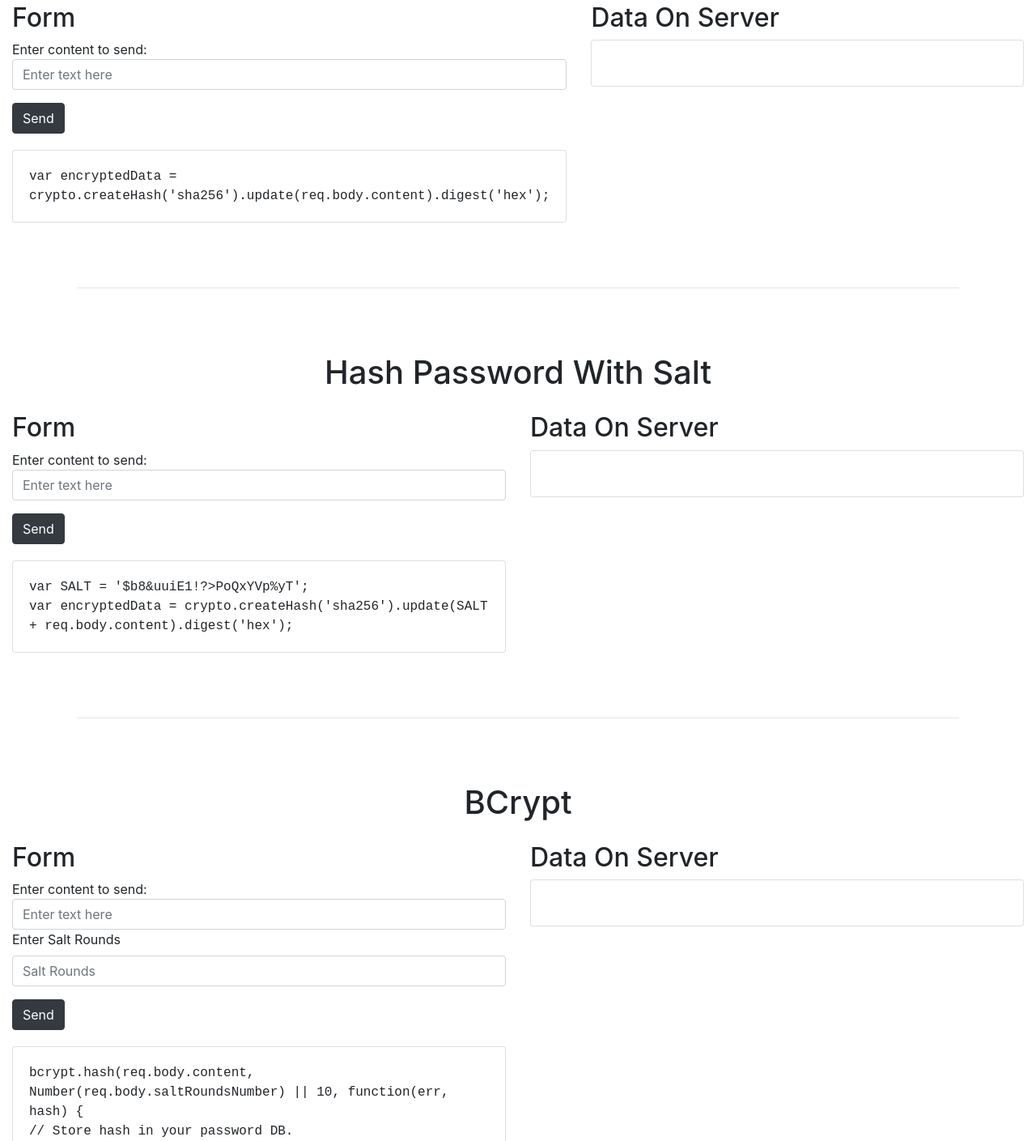
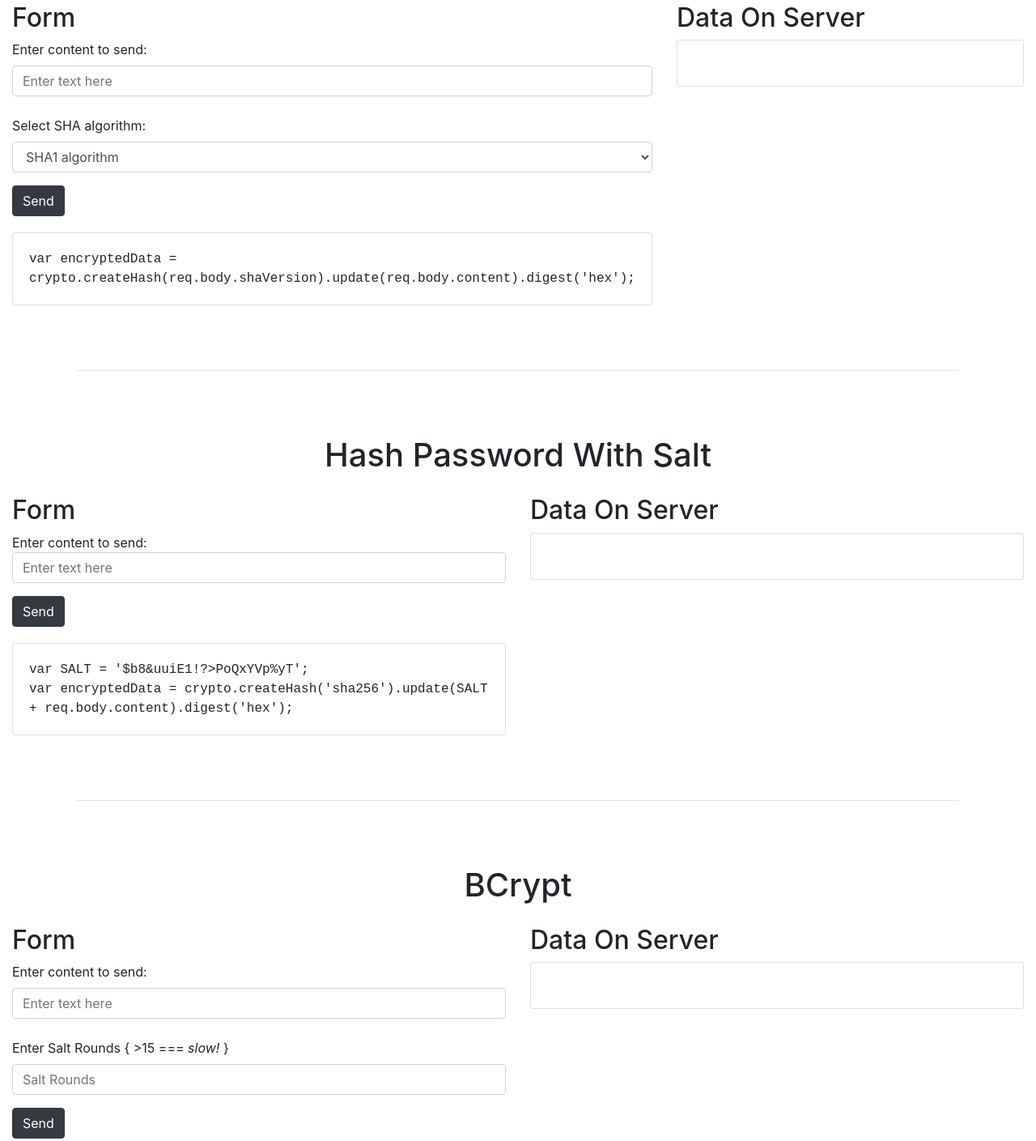
Before and after one commit to mark-carlson/Password-Hashing-Demo, a website: page public/index.html in a window 1280 px wide. Shown: the part 70-1479 px from the top of the page at 81% size. Drawn offline with nearby package versions, Linux system fonts and the light colour scheme.

Commit message:
Enabled dynamic SHA algorithm selection

```diff
--- a/public/index.html
+++ b/public/index.html
@@ -37,14 +37,20 @@
                   <h2>Form</h2>
                   <form id="form-data">
                   <div class="form-group">
-                    <lable for="content">Enter content to send:</lable>
+                    <label for="content">Enter content to send:</label>
                     <input type="text" id="content" name="content" placeholder="Enter text here" class="form-control" />
+                    <br />
+                    <label for="shaVersion">Select SHA algorithm:</label>
+                    <select id="shaVersion" name='shaVersion' class="form-control">
+                        <option value="sha1">SHA1 algorithm</option>
+                        <option value="sha256">SHA256 algorithm</option>
+                    </select>
                   </div>
                     <button id="send-data" type="submit" class="btn btn-dark">Send</button>
                   </form>
                   <div class="card code-display">
                       <div class="card-body">
-                            var encryptedData = crypto.createHash('sha256').update(req.body.content).digest('hex');
+                            var encryptedData = crypto.createHash(req.body.shaVersion).update(req.body.content).digest('hex');
                       </div>
                   </div>
               </div>
@@ -96,9 +102,10 @@
                 <h2>Form</h2>
                 <form id="form-data3">
                 <div class="form-group">
-                  <lable for="content3">Enter content to send:</lable>
+                  <label for="content3">Enter content to send:</label>
                   <input type="text" id="content3" name="content3" placeholder="Enter text here" class="form-control" />
-                  <label for="saltRounds">Enter Salt Rounds</label>
+                  <br />
+                  <label for="saltRounds">Enter Salt Rounds { >15 === <i>slow!</i> }</label>
                   <input type="number" id="saltRoundsNumber" name="saltRoundsNumber" placeholder="Salt Rounds" class="form-control" />
                 </div>
                   <button id="send-data3" type="submit" class="btn btn-dark">Send</button>
@@ -154,7 +161,7 @@
                 data: $("#form-data2").serialize(),
                 type: 'POST',
                 success: data => {
-                    $("#api-response2").append(`<p>${$("#content2").val()}</p><p>${data.content}</p><br />`);
+                    $("#api-response2").append(`<p>${$("#content2").val()} (${$("#shaVersion").val()})</p><p>${data.content}</p><br />`);
                 },
                 error: error => console.error(`got this error: ${error}`)
             });
--- a/server.js
+++ b/server.js
@@ -24,7 +24,7 @@ app.use(express.static("public"));
 app.post("/submitdata", function(req, res) {
   // Create a new user using req.body
   console.log('req.body', req.body);
-  var encryptedData = crypto.createHash('sha256').update(req.body.content).digest('hex');
+  var encryptedData = crypto.createHash(req.body.shaVersion).update(req.body.content).digest('hex');
   console.log('encrypted data', encryptedData);
   res.json({content: encryptedData});
 
```
